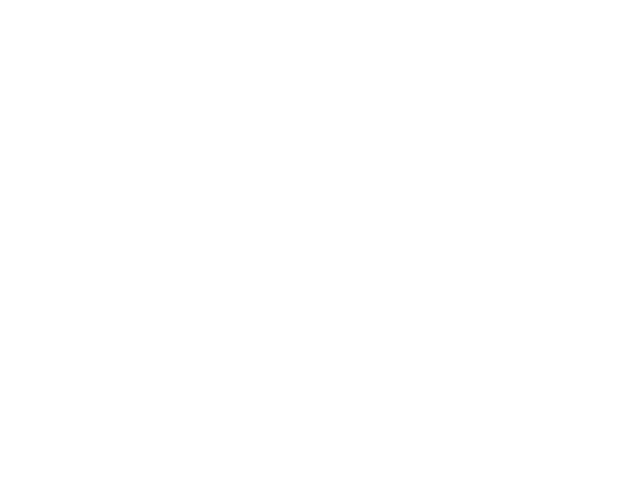
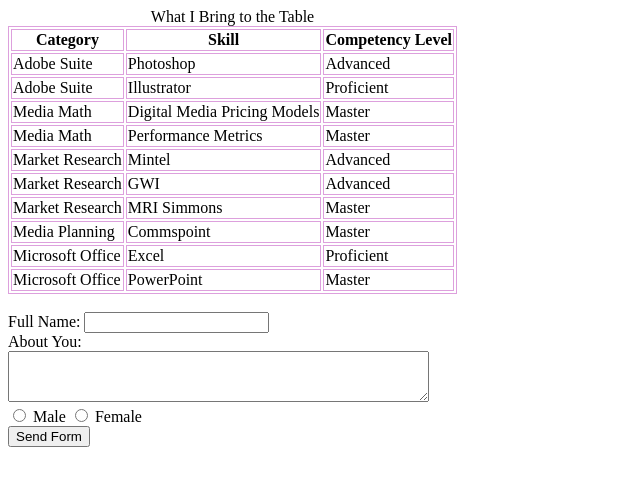
Before and after one commit to ciroanya/ist263, a plain HTML site: page lab04/skills.html in a window 1280 px wide. Shown: the whole page, without its empty margins (0-640 px from the left). Drawn offline with Linux system fonts and the light colour scheme.

Commit message:
finished lab

```diff
--- a/lab04/skills.html
+++ b/lab04/skills.html
@@ -3,8 +3,83 @@
     <head>
         <meta charset="utf-8">
         <title>Skills</title>
+        <style>
+            table, th, td {border: 1px solid plum;}
+        </style>
     </head>
     <body>
-
+        <table>
+            <caption>What I Bring to the Table</caption>
+            <tr>
+                <th>Category</th>
+                <th>Skill</th>
+                <th>Competency Level</th>
+            </tr>
+            <tr>
+                <td>Adobe Suite</td>
+                <td>Photoshop</td>
+                <td>Advanced</td>
+            </tr>
+            <tr>
+                <td>Adobe Suite</td>
+                <td>Illustrator</td>
+                <td>Proficient</td>
+            </tr>
+            <tr>
+                <td>Media Math</td>
+                <td>Digital Media Pricing Models</td>
+                <td>Master</td>
+            </tr>
+            <tr>
+                <td>Media Math</td>
+                <td>Performance Metrics</td>
+                <td>Master</td>
+            </tr>
+            <tr>
+                <td>Market Research</td>
+                <td>Mintel</td>
+                <td>Advanced</td>
+            </tr>
+            <tr>
+                <td>Market Research</td>
+                <td>GWI</td>
+                <td>Advanced</td>
+            </tr>
+            <tr>
+                <td>Market Research</td>
+                <td>MRI Simmons</td>
+                <td>Master</td>
+            </tr>
+            <tr>
+                <td>Media Planning</td>
+                <td>Commspoint</td>
+                <td>Master</td>
+            </tr>
+            <tr>
+                <td>Microsoft Office</td>
+                <td>Excel</td>
+                <td>Proficient</td>
+            </tr>
+            <tr>
+                <td>Microsoft Office</td>
+                <td>PowerPoint</td>
+                <td>Master</td>
+            </tr>
+        </table>
+<br>
+        <form action="https://formspree.io/f/mvonkbzg" method="POST">
+            <label for="fullname">Full Name:</label>
+            <input type="text" id="fullname" name="fullname">
+            <br>
+            <label for="aboutyou">About You:</label><br>
+            <textarea id="aboutyou" name="aboutyou" rows="3" cols="50"></textarea>
+            <br>
+            <input type="radio" id="male" name="gender" value="male">
+            <label for="male">Male</label>
+            <input type="radio" id="female" name="gender" value="female">
+            <label for="female">Female</label>
+            <br>
+            <input type="submit" value="Send Form">
+        </form>
     </body>
 </html>
```
Also changed, not shown: lab04/contact.html (added, +16 -0 lines).
